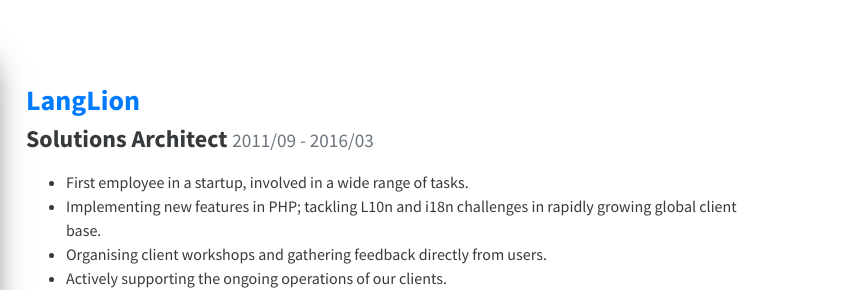
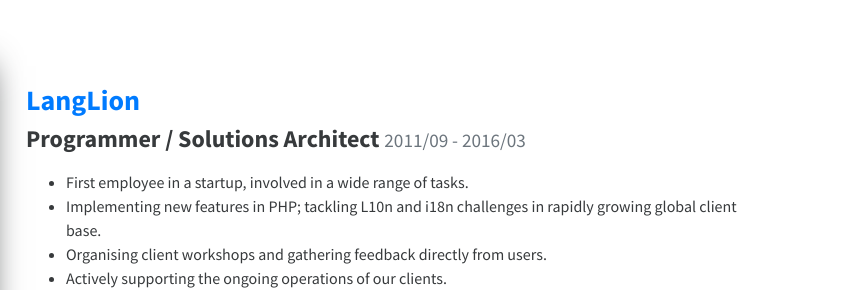
Before and after one commit to pawel-tomkiel/pawel-tomkiel.github.io, a plain HTML site: page index.html in a window 1280 px wide. Shown: the part 6920-7210 px from the top of the page, 439-1280 px from the left. Drawn offline with Linux system fonts and the light colour scheme.

Commit message:
emphasize programming experience

```diff
--- a/index.html
+++ b/index.html
@@ -775,7 +775,7 @@
               >
             </h3>
             <h4>
-              Solutions Architect
+              Programmer / Solutions Architect
               <small>2011/09 - 2016/03</small>
             </h4>
             <ul>
```
